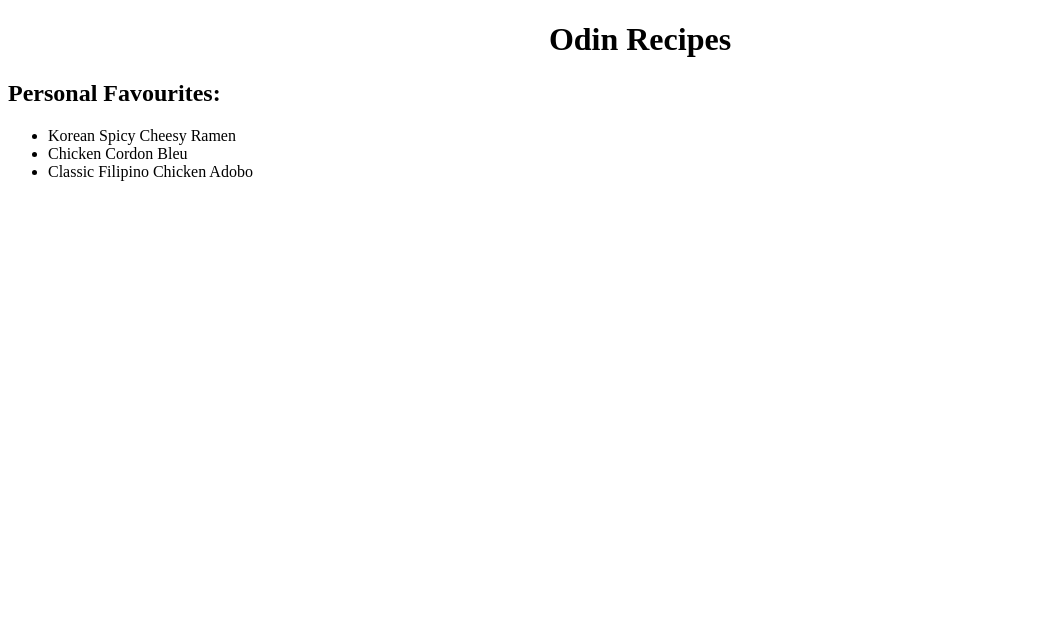
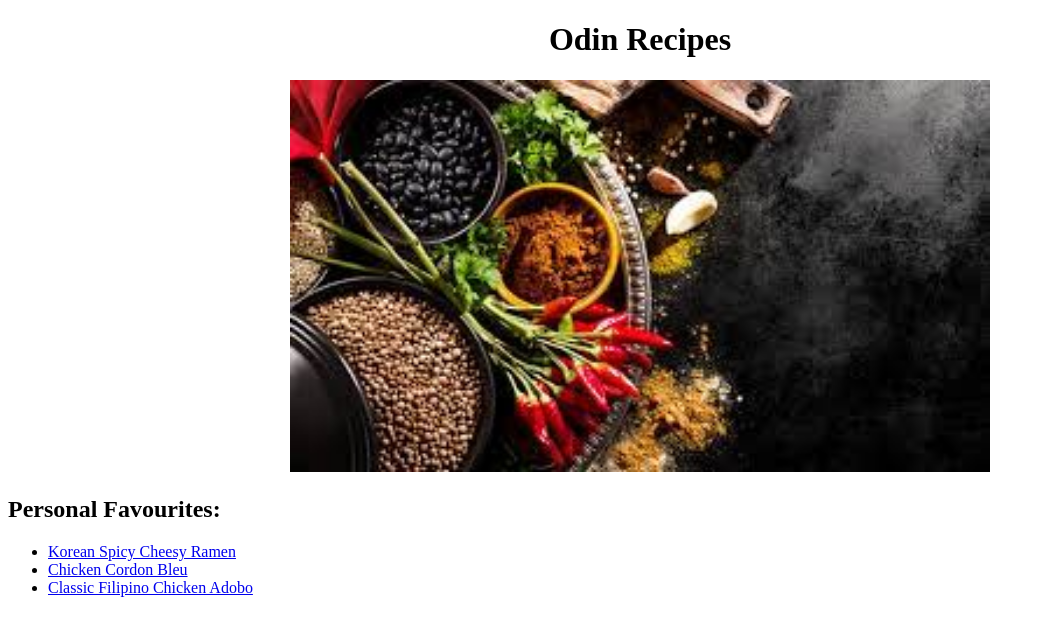
Before and after one commit to AZSanchez01/odin-recipes, a plain HTML site: page index.html in a window 1280 px wide. Shown: the whole page, without its empty margins (0-1045 px from the left). Drawn offline with Linux system fonts and the light colour scheme.

Commit message:
Feat: Hyperlink recipe list to respective webpages

```diff
--- a/index.html
+++ b/index.html
@@ -7,11 +7,12 @@
 </head>
 <body align="center">
     <h1>Odin Recipes</h1>
+    <img src="images/home-banner.jpg" width="700">
     <h2 align="left">Personal Favourites:</h2>
     <ul align="left">
-        <li>Korean Spicy Cheesy Ramen</li>
-        <li>Chicken Cordon Bleu</li>
-        <li>Classic Filipino Chicken Adobo</li>
+        <li><a href="./recipes/ramen.html">Korean Spicy Cheesy Ramen</a></li>
+        <li><a href="./recipes/cordon-bleu.html">Chicken Cordon Bleu</a></li>
+        <li><a href="./recipes/adobo.html">Classic Filipino Chicken Adobo</a></li>
     </ul>
 </body>
 </html>
```
